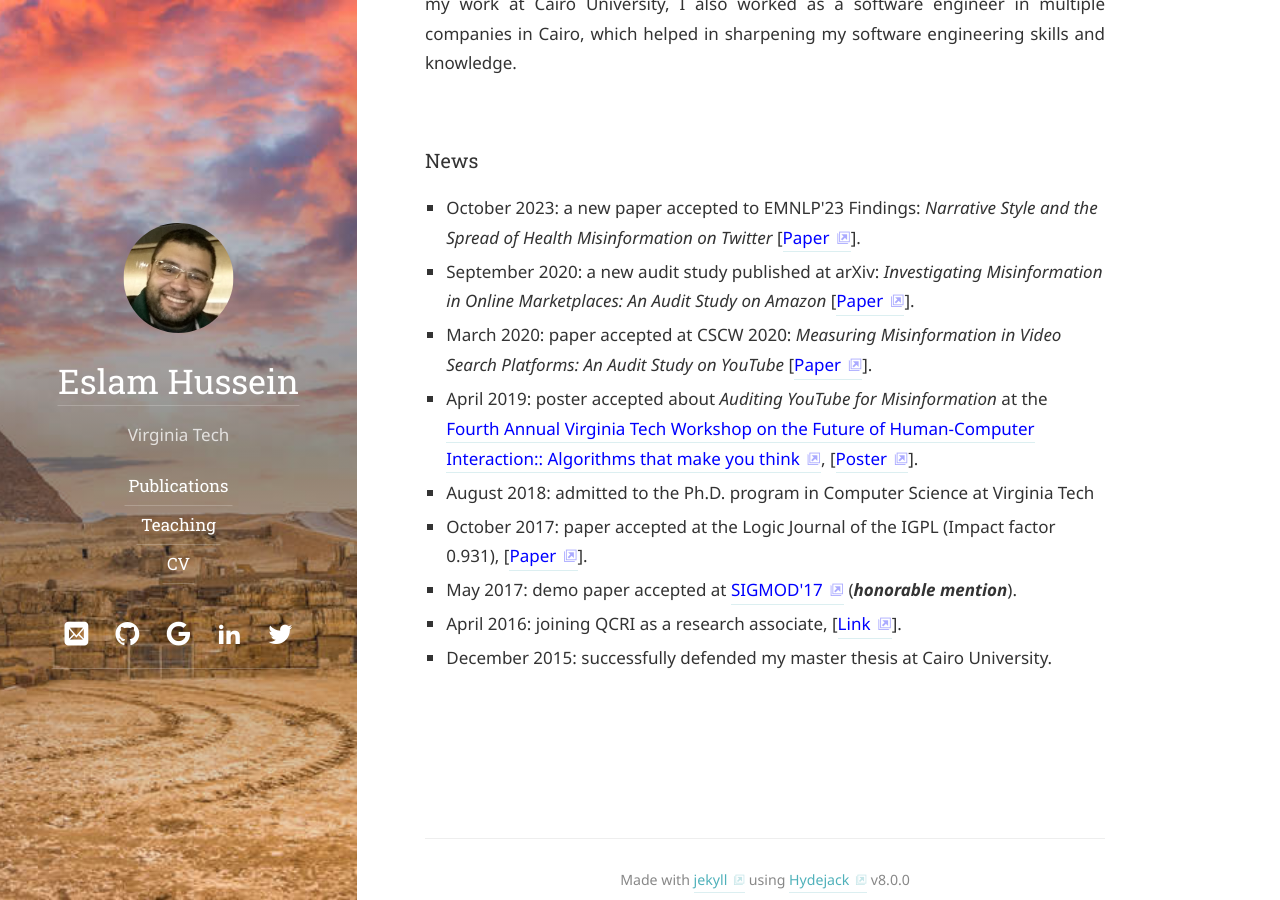
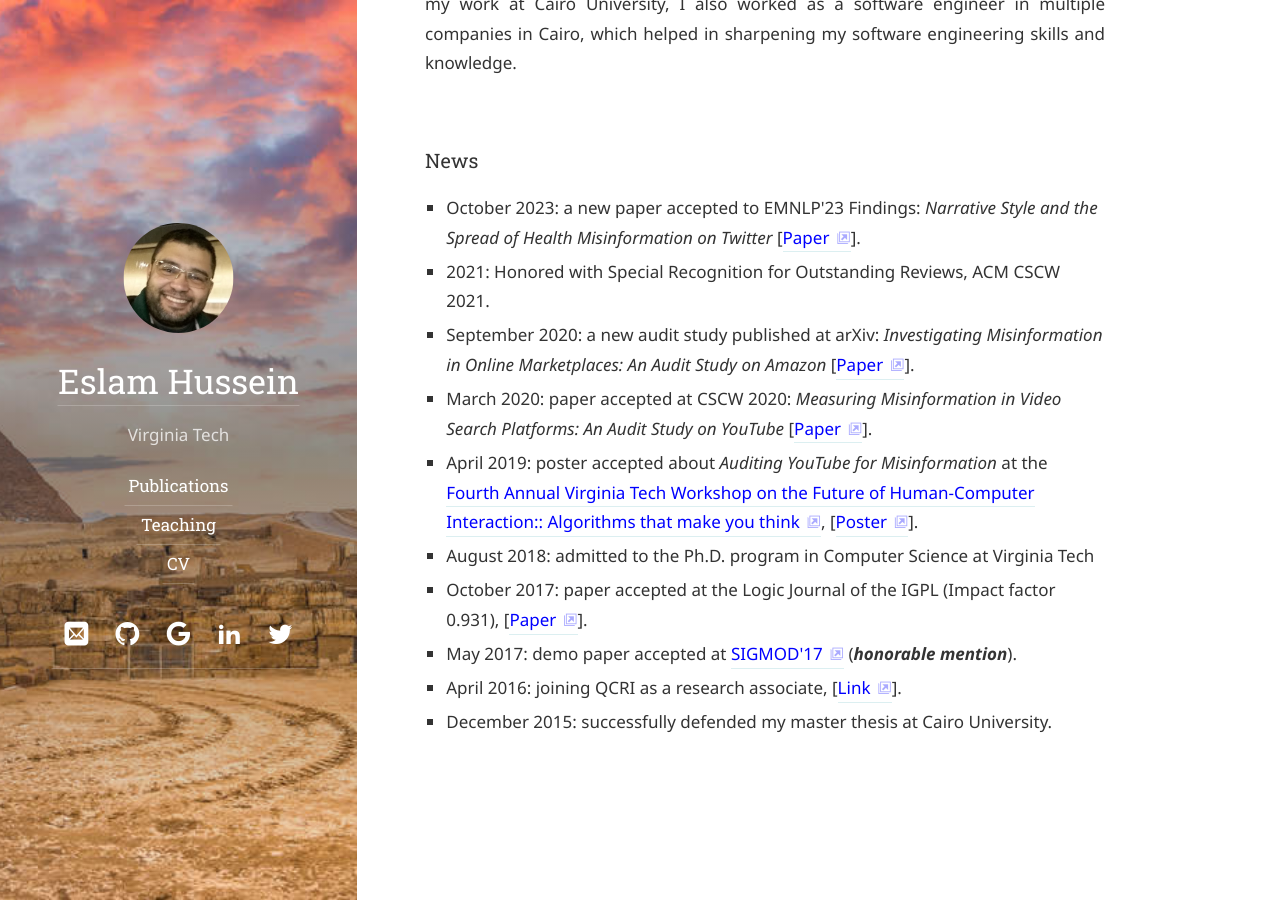
Before and after one commit to EslamAli86/eslamali86.github.io, a Jekyll site: the page built from index.md, in a window 1280 px wide and 900 px high, scrolled down 694 px. Built offline with Jekyll 4.4.1, drawn with Linux system fonts in a browser that asks for light colours; some web fonts are replaced.

Commit message:
Update index.md with CSCW 2021 Special Recognitions for Outstanding Reviews

```diff
--- a/index.md
+++ b/index.md
@@ -13,6 +13,7 @@ cover: false
 ### News
 <ul>
 <li style="list-style-type:square">October 2023: a new paper accepted to EMNLP'23 Findings: <i>Narrative Style and the Spread of Health Misinformation on Twitter</i> [<a href="https://eslamali86.github.io/pdfs/papers/EMNLP2023_NarrativeMisinfoTwitter.pdf" style="color:blue">Paper</a>].</li>
+<li style="list-style-type:square">2021: Honored with Special Recognition for Outstanding Reviews, ACM CSCW 2021.</li>
 <li style="list-style-type:square">September 2020: a new audit study published at arXiv: <i>Investigating Misinformation in Online Marketplaces: An Audit Study on Amazon</i> [<a href="https://arxiv.org/abs/2009.12468" style="color:blue">Paper</a>].</li>
 <li style="list-style-type:square">March 2020: paper accepted at CSCW 2020: <i>Measuring Misinformation in Video Search Platforms: An Audit Study on YouTube</i> [<a href="https://doi.org/10.1145/3392854" style="color:blue">Paper</a>].</li>
 <li style="list-style-type:square">April 2019: poster accepted about <i>Auditing YouTube for Misinformation</i> at the <a href="https://wordpress.cs.vt.edu/algorithmsworkshop/graduate-student-posters/" style="color:blue">Fourth Annual Virginia Tech Workshop on the Future of Human-Computer Interaction:: Algorithms that make you think</a>, [<a href="https://eslamali86.github.io/pdfs/posters/Algorithms_workshop_Eslam_Hussin.pdf" style="color:blue">Poster</a>].</li>
```
